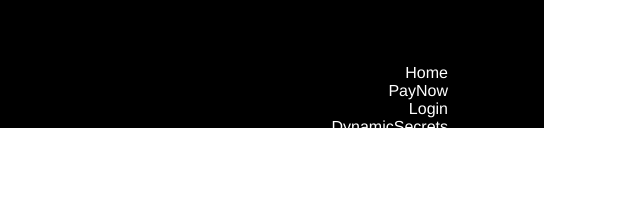
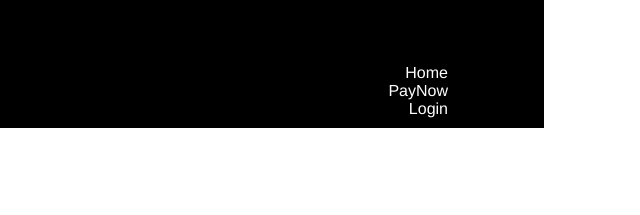
Before and after one commit to ibm-hyper-protect/paynow-website, a website: page app/index.html in a window 1280 px wide. Shown: the top 215 px of the page, 640-1280 px from the left. Drawn offline with Linux system fonts and the light colour scheme.

Commit message:
Update index.html to remove secrets link

```diff
--- a/app/index.html
+++ b/app/index.html
@@ -23,7 +23,6 @@
                     <li><a href="./index.html">Home</a></li>
                     <li><a href="./paynow.html">PayNow</a></li>
                     <li><a href="./login.html">Login</a></li>
-		    <li><a href="./secrets.html">DynamicSecrets</a></li>
 		</ul>
             </div>
 
```
